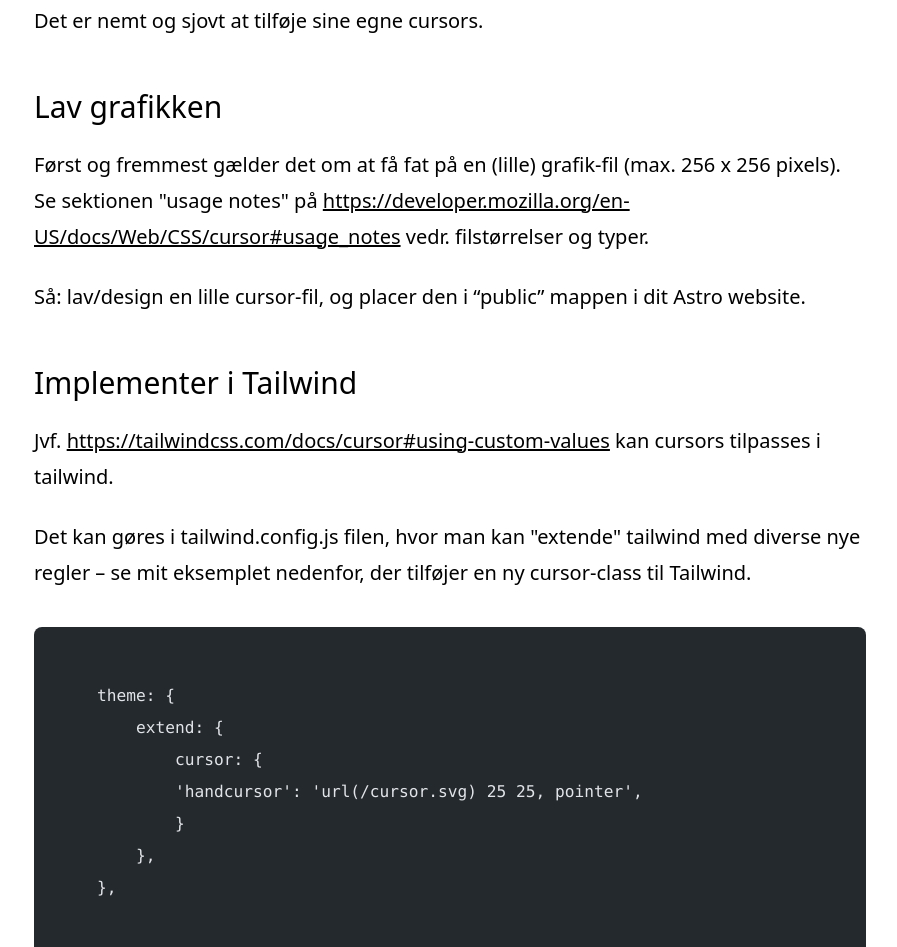
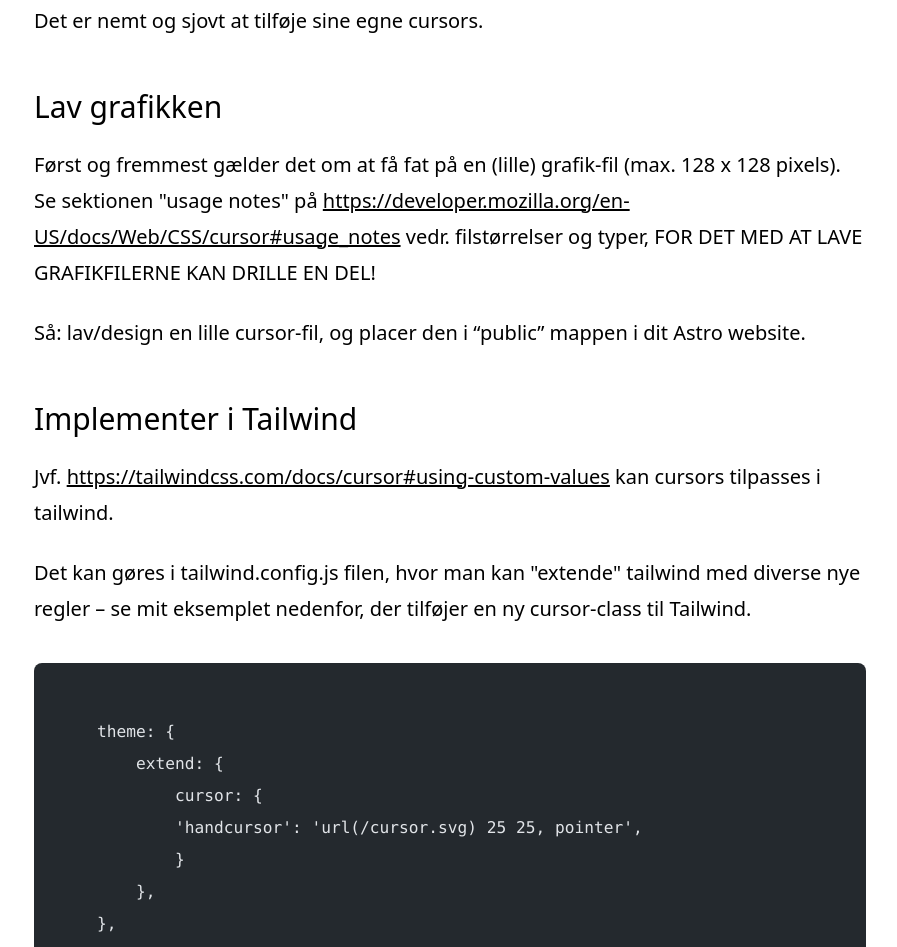
Before and after one commit to stefangrage/uilir, an Astro site: page / in a window 1280 px wide. Shown: the part 7651-8598 px from the top of the page, without its empty margins (190-1087 px from the left). Built offline with nearby package versions, Linux system fonts and the light colour scheme; Astro itself is replaced by a stand-in of ours; code samples lack their colours.

Commit message:
justerer beskrivelsen af custom cursor en anelse

```diff
--- a/src/pages/index.astro
+++ b/src/pages/index.astro
@@ -176,7 +176,7 @@
 	<h2 class="text-6xl font-extrabold font-black">Custom Cursor</h2>
 	<p>Det er nemt og sjovt at tilføje sine egne cursors.</p>
 	<h3 class="">Lav grafikken</h3>
-	<p>Først og fremmest gælder det om at få fat på en (lille) grafik-fil (max. 256 x 256 pixels). Se sektionen "usage notes" på <Link href="https://developer.mozilla.org/en-US/docs/Web/CSS/cursor#usage_notes" target="_blank">https://developer.mozilla.org/en-US/docs/Web/CSS/cursor#usage_notes</Link> vedr. filstørrelser og typer.</p>
+	<p>Først og fremmest gælder det om at få fat på en (lille) grafik-fil (max. 128 x 128 pixels). Se sektionen "usage notes" på <Link href="https://developer.mozilla.org/en-US/docs/Web/CSS/cursor#usage_notes" target="_blank">https://developer.mozilla.org/en-US/docs/Web/CSS/cursor#usage_notes</Link> vedr. filstørrelser og typer, FOR DET MED AT LAVE GRAFIKFILERNE KAN DRILLE EN DEL!</p>
 	<p>Så: lav/design en lille cursor-fil, og placer den i “public” mappen i dit Astro website.</p>
 	<h3 class="">Implementer i Tailwind</h3>
 	<p>Jvf. <Link href="https://tailwindcss.com/docs/cursor#using-custom-values" target="_blank">https://tailwindcss.com/docs/cursor#using-custom-values</Link> kan cursors tilpasses i tailwind.</p>
```
